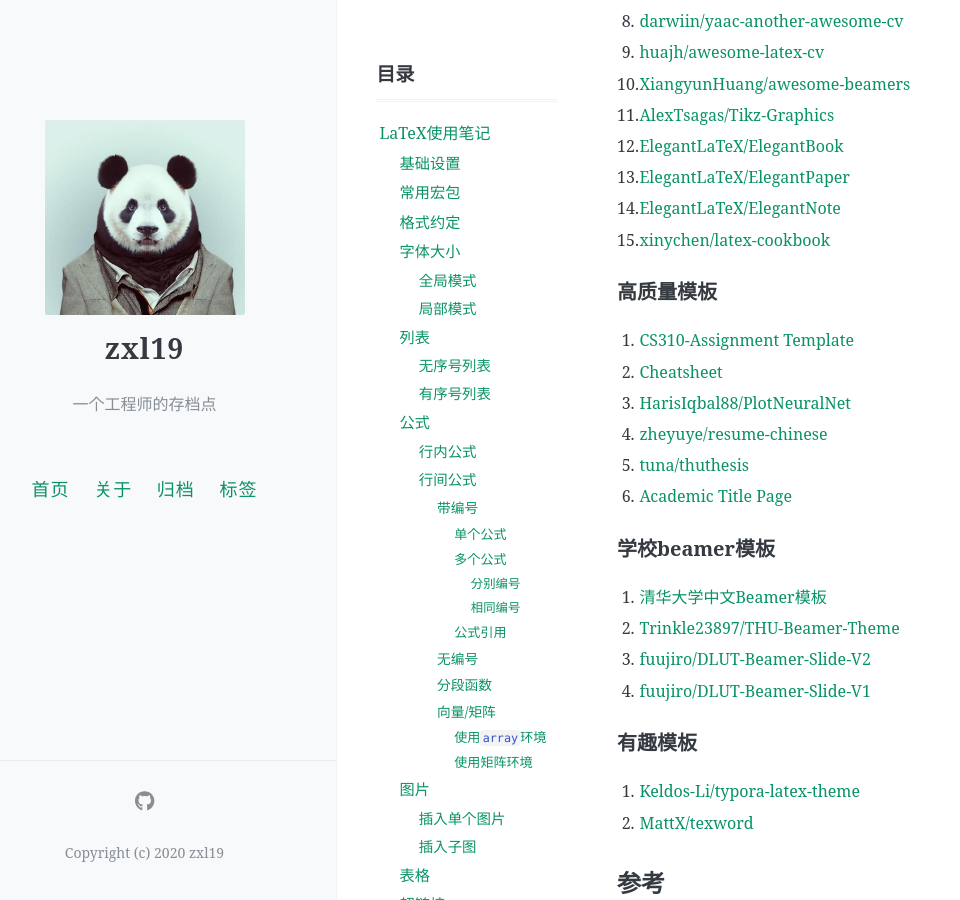
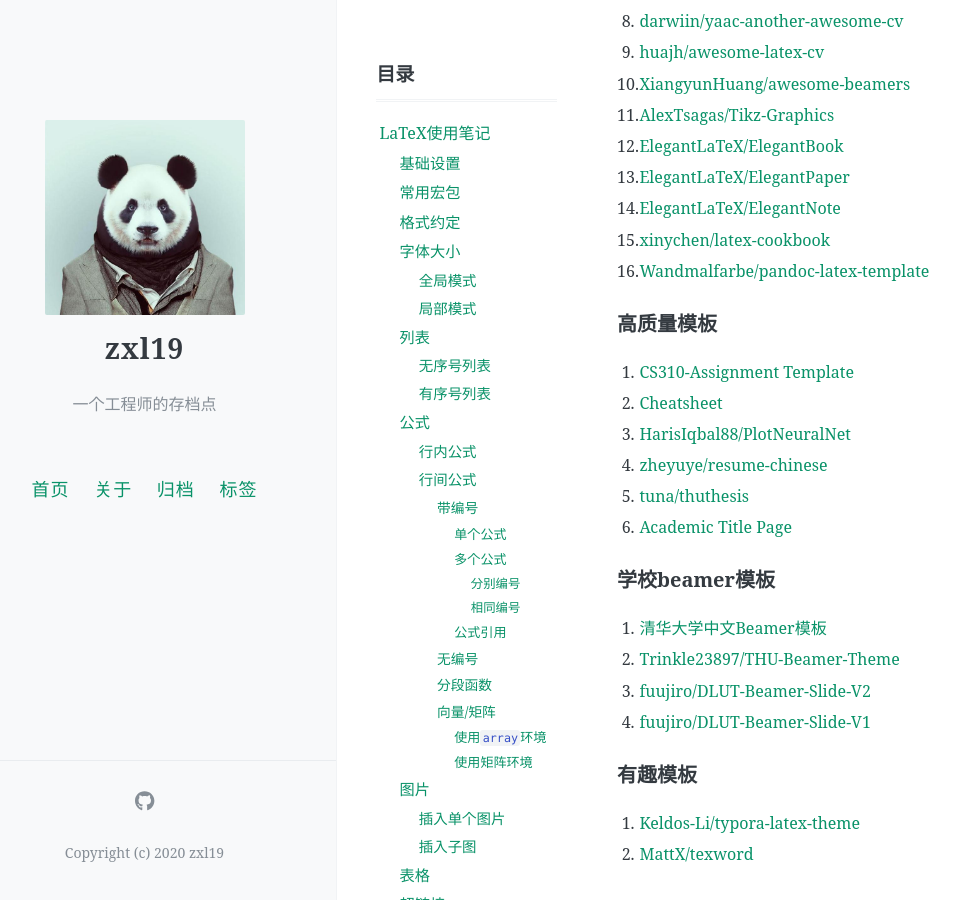
Before and after one commit to zxl19/zxl19.github.io, a Jekyll site: the page built from _posts/2021-03-29-latex-note.md, in a window 1280 px wide and 900 px high, scrolled down 17462 px. Shown: the whole window, without its empty margins (47-1007 px from the left). Built offline with Jekyll 4.4.1, drawn with Linux system fonts in a browser that asks for light colours; formulas are drawn with MathJax 3; comment, search, counter and statistics services are not loaded.

Commit message:
Update 2021-03-29-latex-note.md

```diff
--- a/_posts/2021-03-29-latex-note.md
+++ b/_posts/2021-03-29-latex-note.md
@@ -739,6 +739,7 @@ TODO：单独整理。
 13. [ElegantLaTeX/ElegantPaper](https://github.com/ElegantLaTeX/ElegantPaper)
 14. [ElegantLaTeX/ElegantNote](https://github.com/ElegantLaTeX/ElegantNote)
 15. [xinychen/latex-cookbook](https://github.com/xinychen/latex-cookbook)
+16. [Wandmalfarbe/pandoc-latex-template](https://github.com/Wandmalfarbe/pandoc-latex-template)
 
 ### 高质量模板
 
```
